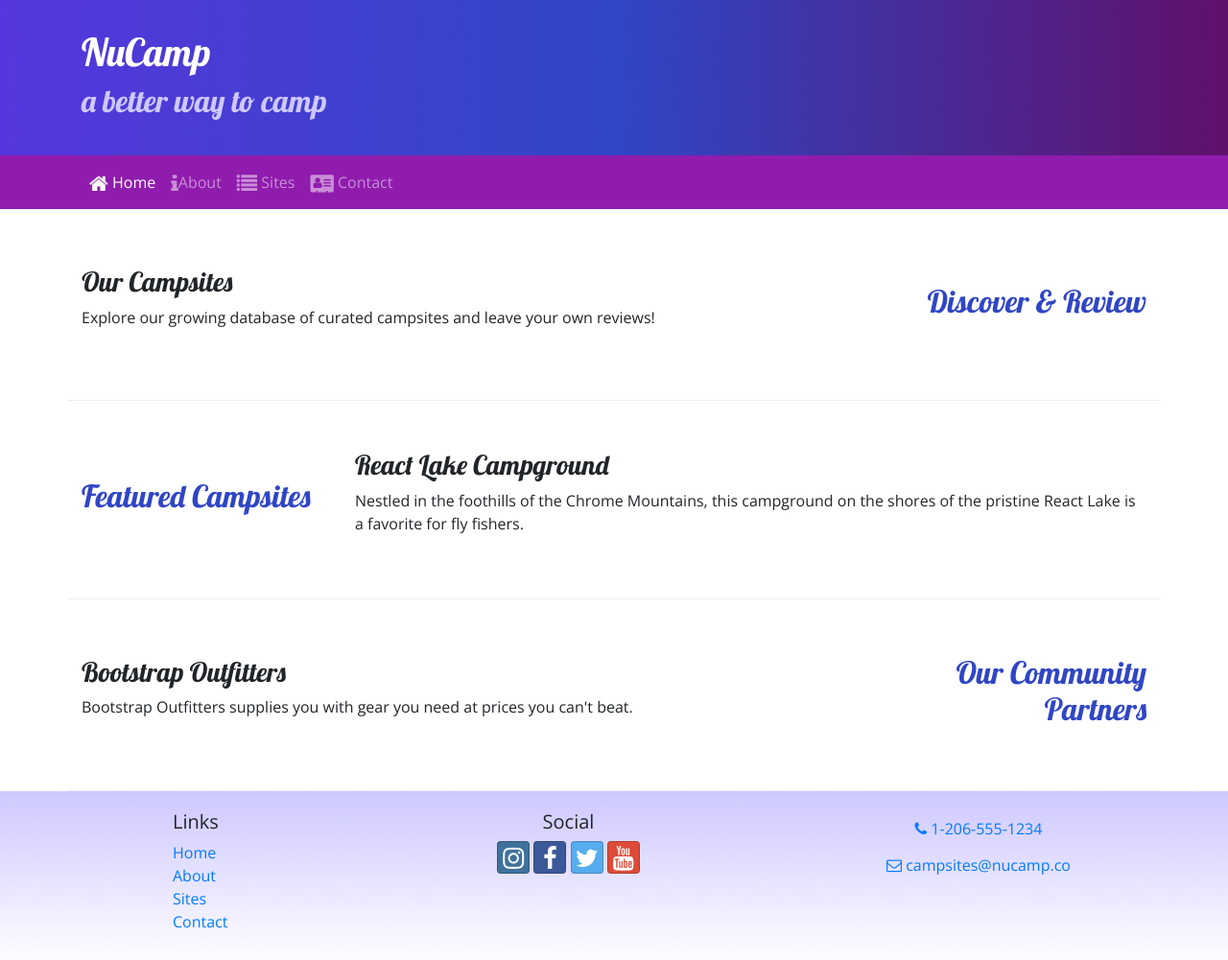
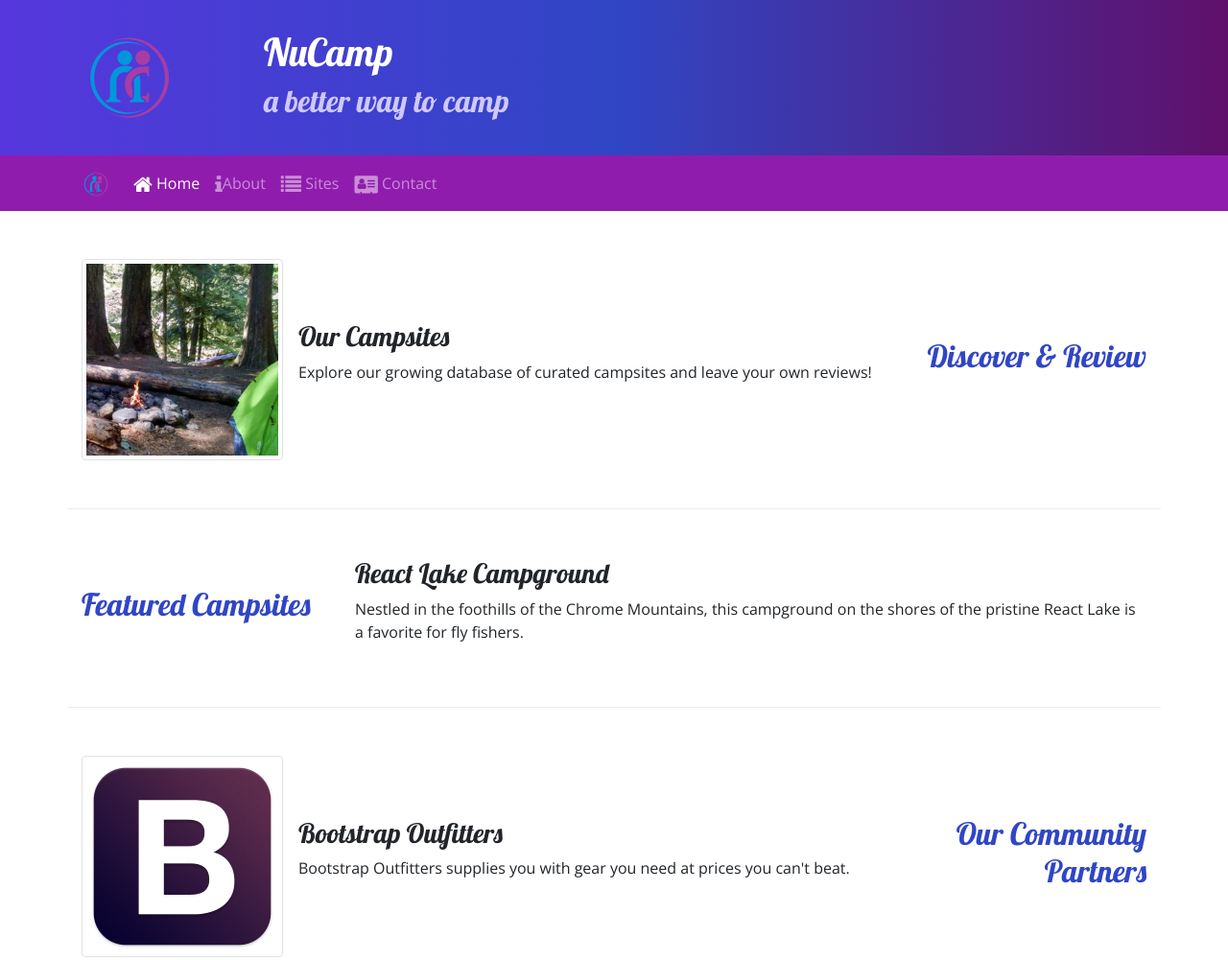
Before and after one commit to fyardlest1/nucamp-bootstrap, a website: page index.html in a window 1280 px wide. Shown: the top 1001 px of the page at 96% size. Drawn offline with nearby package versions, Linux system fonts and the light colour scheme.

Commit message:
Images and Media

```diff
--- a/index.html
+++ b/index.html
@@ -22,6 +22,9 @@
     <header class="jumbotron jumbotron-fluid">
         <div class="container">
             <div class="row">
+                <div class="col-4 col-sm-3 col-md-2 align-self-center">
+                    <img src="img/logo.png" class="img-fluid" />
+                </div>
                 <div class="col">
                     <h1>NuCamp</h1>
                     <h2>a better way to camp</h2>
@@ -33,6 +36,7 @@
 
     <nav class="navbar navbar-expand-sm navbar-dark sticky-top">
         <div class="container">
+            <a class="navbar-brand" href="#"><img src="img/logo.png" height="30" width="30" /></a>
             <button class="navbar-toggler ml-auto" type="button" data-toggle="collapse" data-target="#nucampNavbar">
                 <span class="navbar-toggler-icon"></span>
             </button>
@@ -58,9 +62,14 @@
                 <h2 class="text-sm-right">Discover & Review</h2>
             </div>
             <div class="col">
-                <h3>Our Campsites</h3>
-                <p class="d-sm-block d-none">Explore our growing database of curated campsites and leave your own
-                    reviews!</p>
+                <div class="media">
+                    <img class="d-flex mr-3 img-thumbnail" src="img/breadcrumb-trail-thumb.jpg" alt="Breadcrumb Trail" />
+                    <div class="media-body align-self-center">
+                        <h3>Our Campsites</h3>
+                        <p class="d-none d-sm-block">Explore our growing database of curated campsites and leave your own reviews!
+                        </p>
+                    </div>
+                </div>
             </div>
         </div>
     </div>
@@ -85,9 +94,14 @@
                 <h2 class="text-sm-right">Our Community Partners</h2>
             </div>
             <div class="col">
-                <h3>Bootstrap Outfitters</h3>
-                <p class="d-sm-block d-none">Bootstrap Outfitters supplies you with gear you need at prices you can't
-                    beat.</p>
+                <div class="media">
+                    <img class="d-flex mr-3 img-thumbnail " src="img/bootstrap-thumb.png" alt="Bootstrap Outfitters">
+                    <div class="media-body align-self-center">
+                        <h3>Bootstrap Outfitters</h3>
+                        <p class="d-none d-sm-block">Bootstrap Outfitters supplies you with gear you need at prices you can't beat.
+                        </p>
+                    </div>
+                </div>
             </div>
         </div>
     </div>
```
Also changed, not shown: aboutus.html (+4 -0 lines), contactus.html (+4 -0 lines), img/bootstrap-thumb.png (added), img/breadcrumb-trail-thumb.jpg (added), img/breadcrumb-trail.jpg (added), img/chrome-river-thumb.jpg (added), img/chrome-river.jpg (added), img/logo.png (added), img/react-lake-thumb.jpg (added), img/react-lake.jpg (added).
